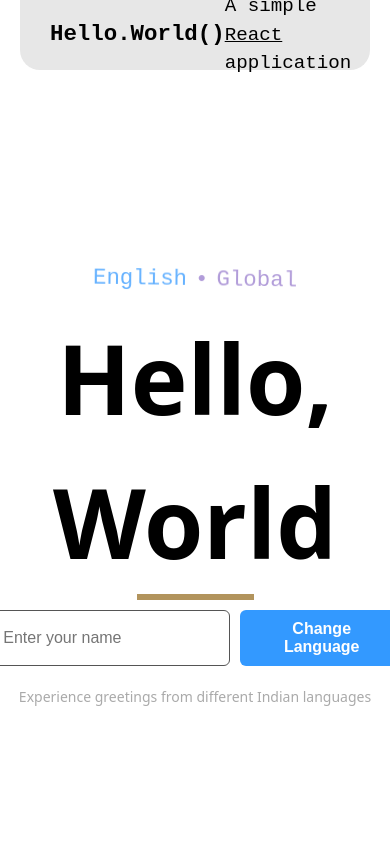
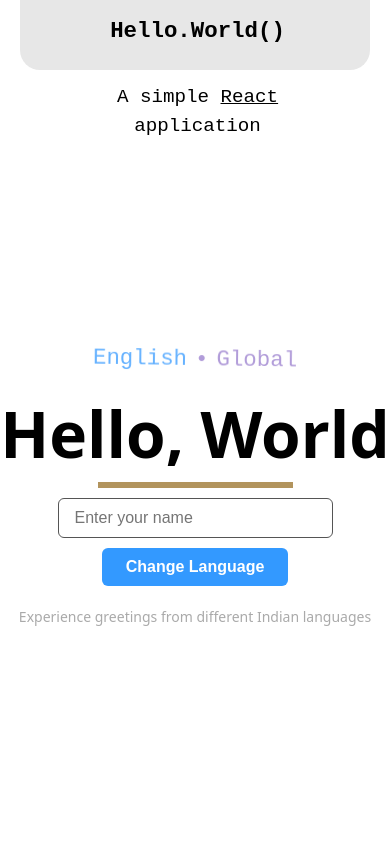
Before and after one commit to mohanreddynandaluru/Hello_World, a React (Vite) app: page / in a window 390 px wide. Shown: the top 844 px of the page. Built offline with nearby package versions, Linux system fonts and the light colour scheme.

Commit message:
responsive changes

```diff
--- a/src/assets/HelloWorldPage.css
+++ b/src/assets/HelloWorldPage.css
@@ -98,3 +98,23 @@
   font-size: 14px;
   margin-top: 20px;
 }
+
+@media screen and (max-width: 700px) {
+  .heading {
+    font-size: 4rem;
+  }
+
+  .orange-line {
+    width: 50%;
+  }
+
+  .input-section {
+    flex-direction: column;
+    align-items: center;
+  }
+
+  .name-input {
+    width: 100%;
+    max-width: 300px;
+  }
+}
--- a/src/index.css
+++ b/src/index.css
@@ -54,3 +54,15 @@
 .header-subtitle {
   font-size: 1.2rem;
 }
+
+@media screen and (max-width: 600px) {
+  .header,
+  .footer {
+    flex-direction: column;
+    align-items: center;
+    text-align: center;
+  }
+  .header-subtitle {
+    display: hidden;
+  }
+}
```
